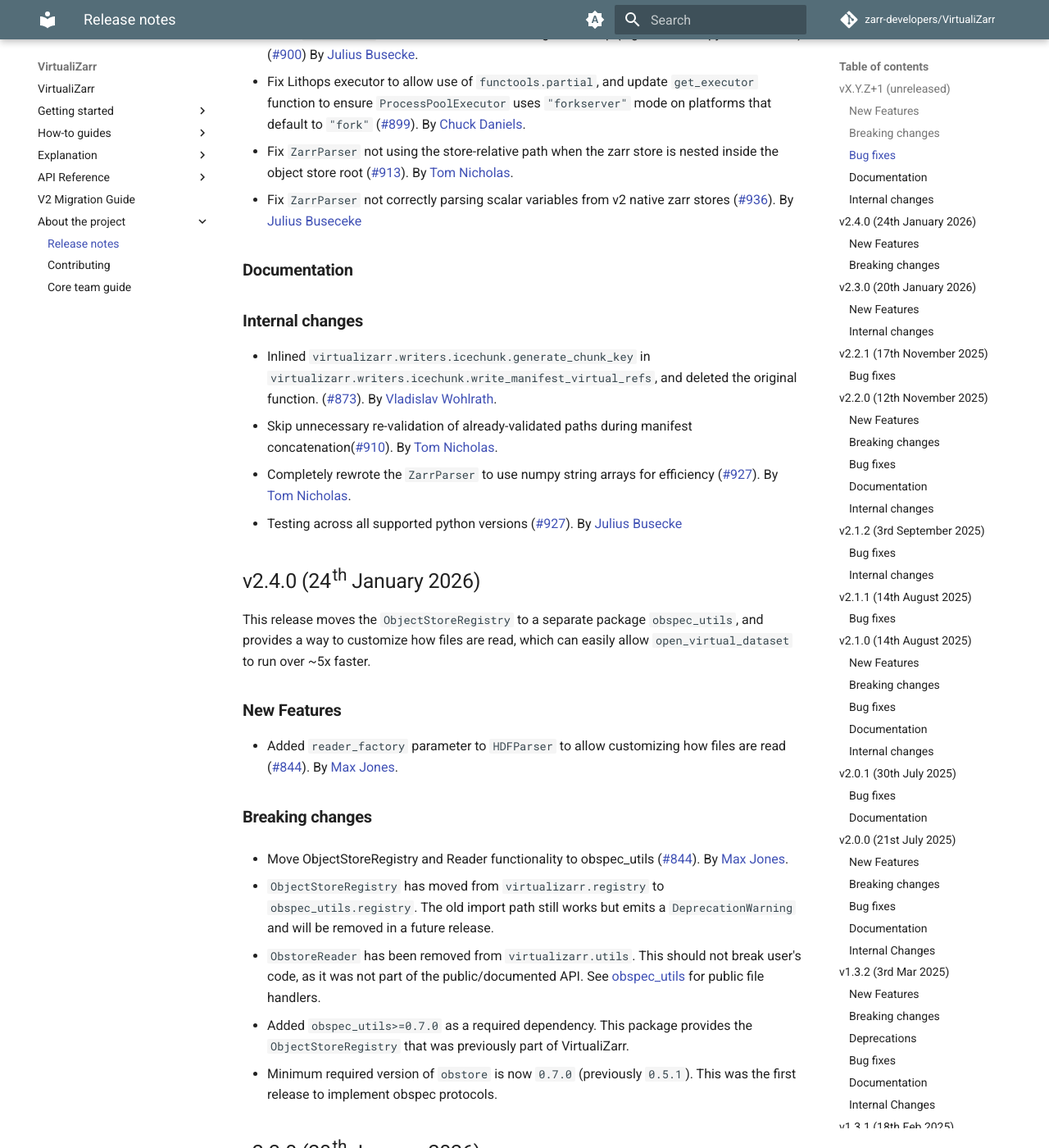
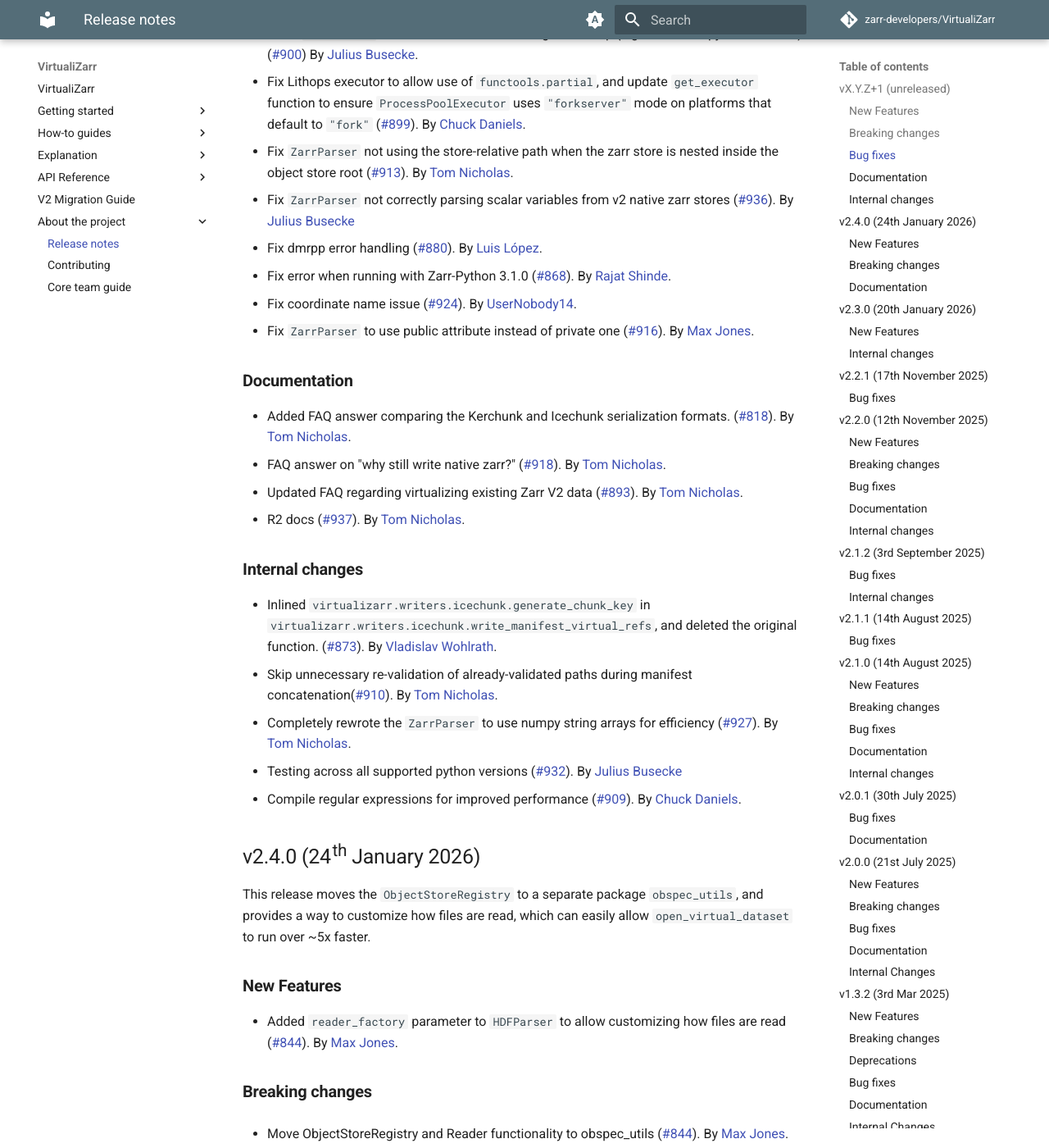
Before and after one commit to zarr-developers/VirtualiZarr, an MkDocs documentation site: the page built from docs/releases.md, in a window 1280 px wide and 1400 px high, scrolled down 734 px. Shown: the whole window at 82% size. Built offline with MkDocs 1.6.1 and Material for MkDocs 9.7.7, drawn with Linux system fonts in a browser that asks for light colours; comment, search, counter and statistics services are not loaded; the version menu is left out; some of the changed text lies outside the part shown.

Commit message:
Corrections to  `docs/releases.md` (#940)
* add empty release notes

* Fix wrong PR link references in release notes

- Line 57: PR text said #927 but URL pointed to #932 (correct PR)
- Line 115: PR text said #565 but URL pointed to #822 (correct PR)

Co-Authored-By: Claude Opus 4.6 (1M context) <noreply@anthropic.com>

* Move PR #818 from v2.2.0 to unreleased section

This PR was merged after v2.4.0 but was incorrectly listed
under the v2.2.0 release notes.

Co-Authored-By: Claude Opus 4.6 (1M context) <noreply@anthropic.com>

* Add missing bug fixes to unreleased section

- #880 Fix dmrpp error handling
- #868 Fix error with Zarr-Python 3.1.0
- #924 Fix coordinate name issue
- #916 Fix ZarrParser to use public attribute

Co-Authored-By: Claude Opus 4.6 (1M context) <noreply@anthropic.com>

* Add missing documentation entries to unreleased section

- #918 FAQ answer on "why still write native zarr?"
- #893 Update FAQ regarding virtualizing existing Zarr V2 data
- #937 R2 docs

Co-Authored-By: Claude Opus 4.6 (1M context) <noreply@anthropic.com>

* Add missing internal change #909 to unreleased section

Compiled regular expressions for improved performance.

Co-Authored-By: Claude Opus 4.6 (1M context) <noreply@anthropic.com>

* Add missing documentation entries to v2.4.0 release notes

- #855 Add example of virtualizing GOES
- #856 Update kerchunk comparison in FAQ

Co-Authored-By: Claude Opus 4.6 (1M context) <noreply@anthropic.com>

* Add missing entries to v2.2.0 release notes

- #829 Raise informative error on Zarr V2 parsing with Zarr-Python<3.1.3
- #805 Revert unnecessary dtype conversion in icechunk writer

Co-Authored-By: Claude Opus 4.6 (1M context) <noreply@anthropic.com>

---------

Co-authored-by: Claude Opus 4.6 (1M context) <noreply@anthropic.com>

```diff
--- a/docs/releases.md
+++ b/docs/releases.md
@@ -41,9 +41,26 @@
   ([#913](https://github.com/zarr-developers/VirtualiZarr/pull/913)).
   By [Tom Nicholas](https://github.com/TomNicholas).
 - Fix `ZarrParser` not correctly parsing scalar variables from v2 native zarr stores ([#936](https://github.com/zarr-developers/VirtualiZarr/pull/936)).
-  By [Julius Buseceke](https://github.com/jbusecke)
+  By [Julius Busecke](https://github.com/jbusecke)
+- Fix dmrpp error handling ([#880](https://github.com/zarr-developers/VirtualiZarr/pull/880)).
+  By [Luis López](https://github.com/betolink).
+- Fix error when running with Zarr-Python 3.1.0 ([#868](https://github.com/zarr-developers/VirtualiZarr/pull/868)).
+  By [Rajat Shinde](https://github.com/omshinde).
+- Fix coordinate name issue ([#924](https://github.com/zarr-developers/VirtualiZarr/pull/924)).
+  By [UserNobody14](https://github.com/UserNobody14).
+- Fix `ZarrParser` to use public attribute instead of private one ([#916](https://github.com/zarr-developers/VirtualiZarr/pull/916)).
+  By [Max Jones](https://github.com/maxrjones).
 
 ### Documentation
+
+- Added FAQ answer comparing the Kerchunk and Icechunk serialization formats. ([#818](https://github.com/zarr-developers/VirtualiZarr/pull/818)).
+  By [Tom Nicholas](https://github.com/TomNicholas).
+- FAQ answer on "why still write native zarr?" ([#918](https://github.com/zarr-developers/VirtualiZarr/pull/918)).
+  By [Tom Nicholas](https://github.com/TomNicholas).
+- Updated FAQ regarding virtualizing existing Zarr V2 data ([#893](https://github.com/zarr-developers/VirtualiZarr/pull/893)).
+  By [Tom Nicholas](https://github.com/TomNicholas).
+- R2 docs ([#937](https://github.com/zarr-developers/VirtualiZarr/pull/937)).
+  By [Tom Nicholas](https://github.com/TomNicholas).
 
 ### Internal changes
 
@@ -54,8 +71,10 @@
   By [Tom Nicholas](https://github.com/TomNicholas).
 - Completely rewrote the `ZarrParser` to use numpy string arrays for efficiency ([#927](https://github.com/zarr-developers/VirtualiZarr/pull/927)).
   By [Tom Nicholas](https://github.com/TomNicholas).
-- Testing across all supported python versions ([#927](https://github.com/zarr-developers/VirtualiZarr/pull/932)).
+- Testing across all supported python versions ([#932](https://github.com/zarr-developers/VirtualiZarr/pull/932)).
   By [Julius Busecke](https://github.com/jbusecke)
+- Compile regular expressions for improved performance ([#909](https://github.com/zarr-developers/VirtualiZarr/pull/909)).
+  By [Chuck Daniels](https://github.com/chuckwondo).
 
 ## v2.4.0 (24th January 2026)
 
@@ -77,6 +96,13 @@ This release moves the `ObjectStoreRegistry` to a separate package `obspec_utils
   - `ObstoreReader` has been removed from `virtualizarr.utils`. This should not break user's code, as it was not part of the public/documented API. See [obspec_utils](https://obspec-utils.readthedocs.io/en/latest/api/obspec/) for public file handlers.
   - Added `obspec_utils>=0.7.0` as a required dependency. This package provides the `ObjectStoreRegistry` that was previously part of VirtualiZarr.
   - Minimum required version of `obstore` is now `0.7.0` (previously `0.5.1`). This was the first release to implement obspec protocols.
+
+### Documentation
+
+- Added example of virtualizing GOES using caching and request splitting ([#855](https://github.com/zarr-developers/VirtualiZarr/pull/855)).
+  By [Max Jones](https://github.com/maxrjones).
+- Updated kerchunk comparison in FAQ ([#856](https://github.com/zarr-developers/VirtualiZarr/pull/856)).
+  By [Tom Nicholas](https://github.com/TomNicholas).
 
 ## v2.3.0 (20th January 2026)
 
@@ -128,11 +154,14 @@ This release moves the `ObjectStoreRegistry` to a separate package `obspec_utils
 - Return None for Zarr V2/consolidated metadata requests.
   ([#827](https://github.com/zarr-developers/VirtualiZarr/pull/827)).
   By [Max Jones](https://github.com/maxrjones)
+- Raise informative error on Zarr V2 parsing with Zarr-Python<3.1.3
+  ([#829](https://github.com/zarr-developers/VirtualiZarr/pull/829)).
+  By [Max Jones](https://github.com/maxrjones).
+- Revert "Remove unnecessary dtype conversion in icechunk writer"
+  ([#805](https://github.com/zarr-developers/VirtualiZarr/pull/805)).
+  By [Tom Nicholas](https://github.com/TomNicholas).
 
 ### Documentation
-
-- Added FAQ answer comparing the Kerchunk and Icechunk serialization formats. ([#818](https://github.com/zarr-developers/VirtualiZarr/pull/818)).
-  By [Tom Nicholas](https://github.com/TomNicholas).
 
 ### Internal changes
 
```
Also changed, not shown: other parts of docs/releases.md (+1 -1 lines).
